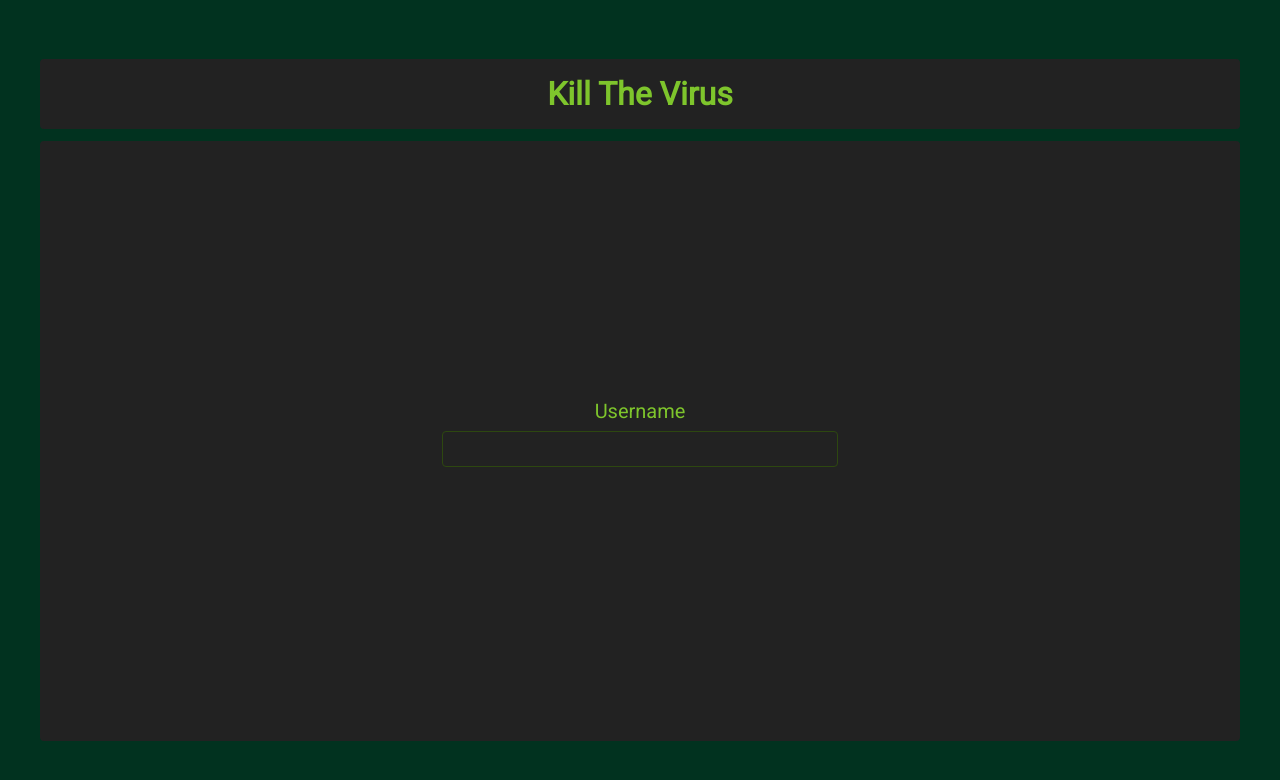
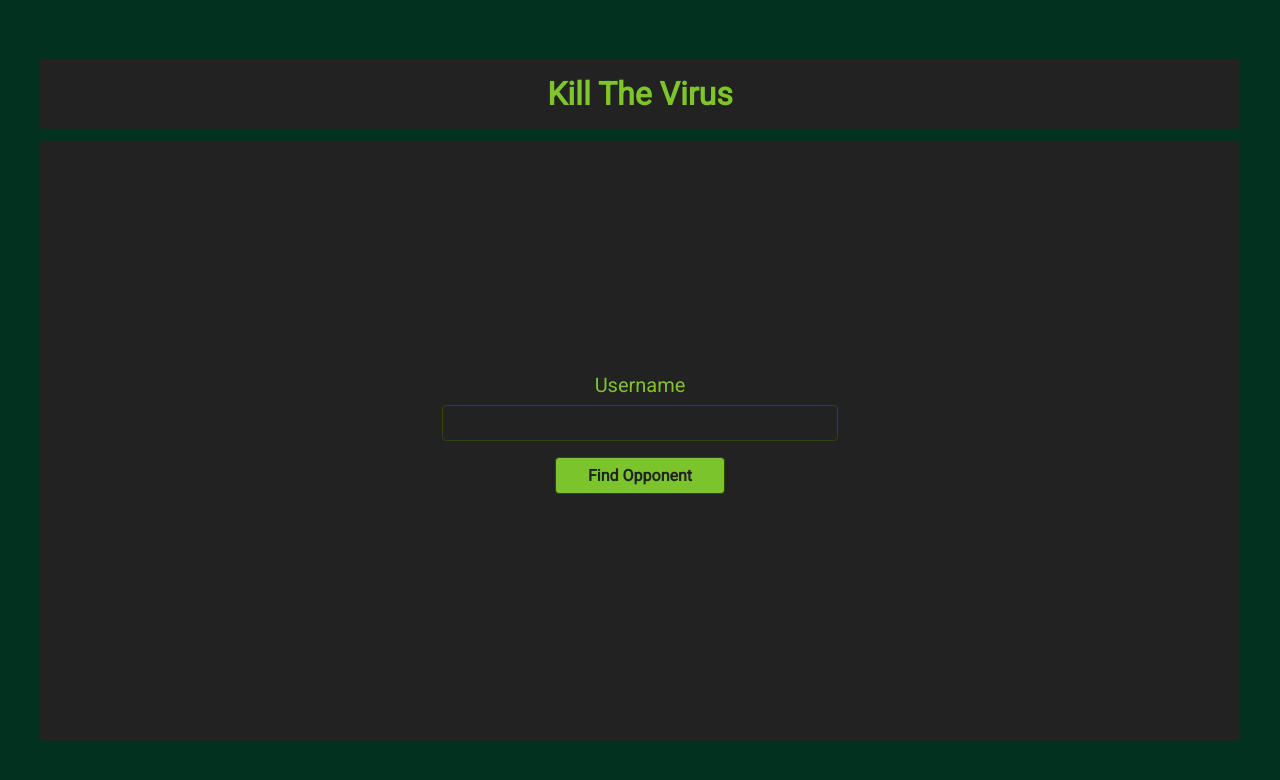
Before and after one commit to GustafOhlstrom/kill-the-virus-client, a React (Create React App) app: page / in a window 1280 px wide. Shown: the top 780 px of the page. Built offline with nearby package versions, Linux system fonts and the light colour scheme; no server answers.

Commit message:
Added find opponent button in lobby

```diff
--- a/src/components/lobby/Lobby.js
+++ b/src/components/lobby/Lobby.js
@@ -42,6 +42,7 @@ class Lobby extends React.Component {
                         />
                         <p className="error">{ error }</p>
                     </div>
+                    <button>Find Opponent</button>
                 </form>
             </section>
         )
--- a/src/components/lobby/lobby.scss
+++ b/src/components/lobby/lobby.scss
@@ -21,9 +21,8 @@
             label {
                 display: block;
 
+                font-size: 1.25rem;
                 margin-bottom: 0.5rem;
-
-                font-size: 1.25rem;
             }
 
             input {
@@ -31,7 +30,7 @@
                 width: 100%;
 
                 padding: 0.5rem;
-                margin-bottom: 1rem;
+                margin-bottom: 0.5rem;
 
                 color: $color1;
                 background-color: transparent;
@@ -42,12 +41,36 @@
 
                 &:focus {
                     outline: none;
-                    border: 1px solid lighten($borderColor1, $amount: 30);
+                    border: 1px solid lighten($borderColor1, $amount: 10);
                 }
             }
 
             .error {
                 color: #F8B317;
+                margin-bottom: 1rem;
+            }
+        }
+
+        button {
+            font-family: 'Roboto', 'Montserrat', sans-serif;
+            font-size: 1rem;
+            font-weight: 700;
+
+            padding: 0.5rem 2rem;
+            margin-bottom: 1rem;
+
+            color: $bColor2;
+            background-color: lighten($borderColor1, $amount: 30);
+            border: 1px solid $borderColor1;
+            border-radius: 0.25rem;
+
+            &:hover {
+                background-color: lighten($borderColor1, $amount: 40);
+                cursor: pointer;
+            }
+
+            &:focus {
+                outline: none;
             }
         }
     }
```
Also changed, not shown: 1 other file (tests, documents, lock files or other folders).
